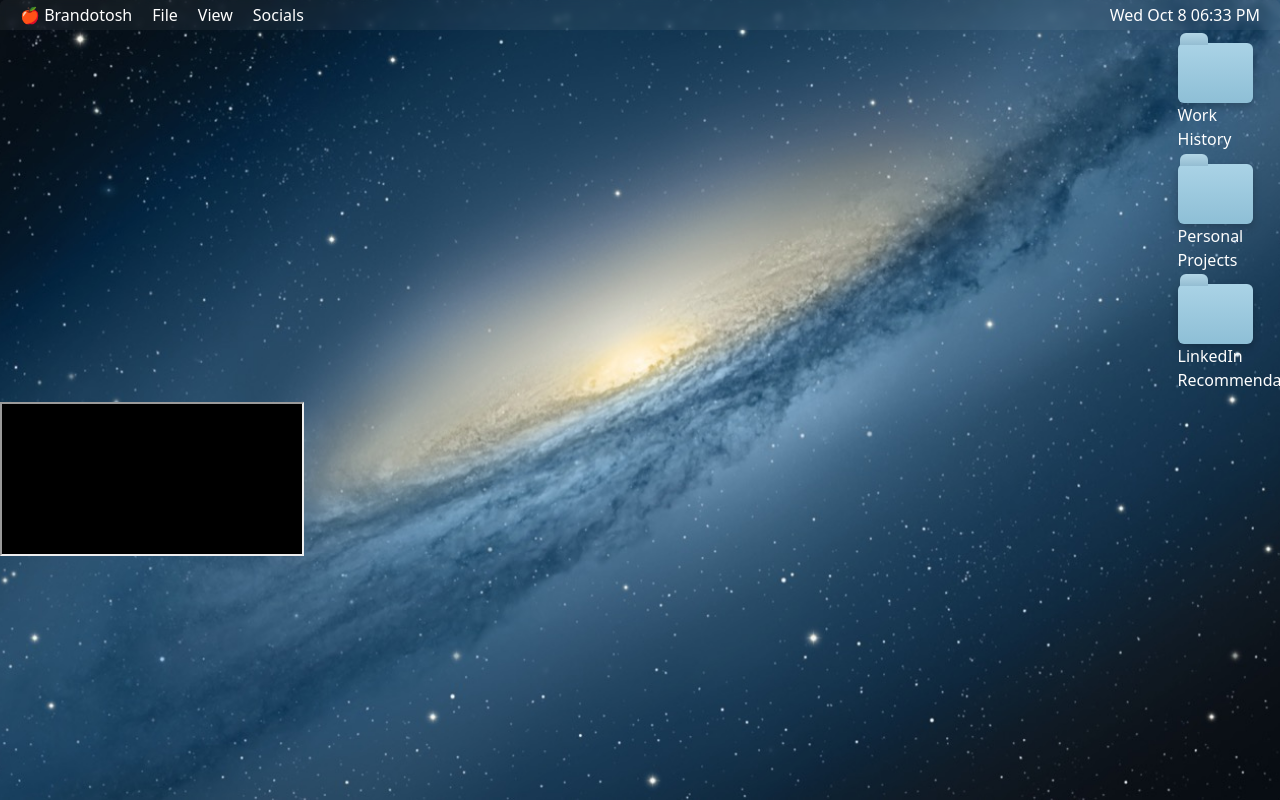
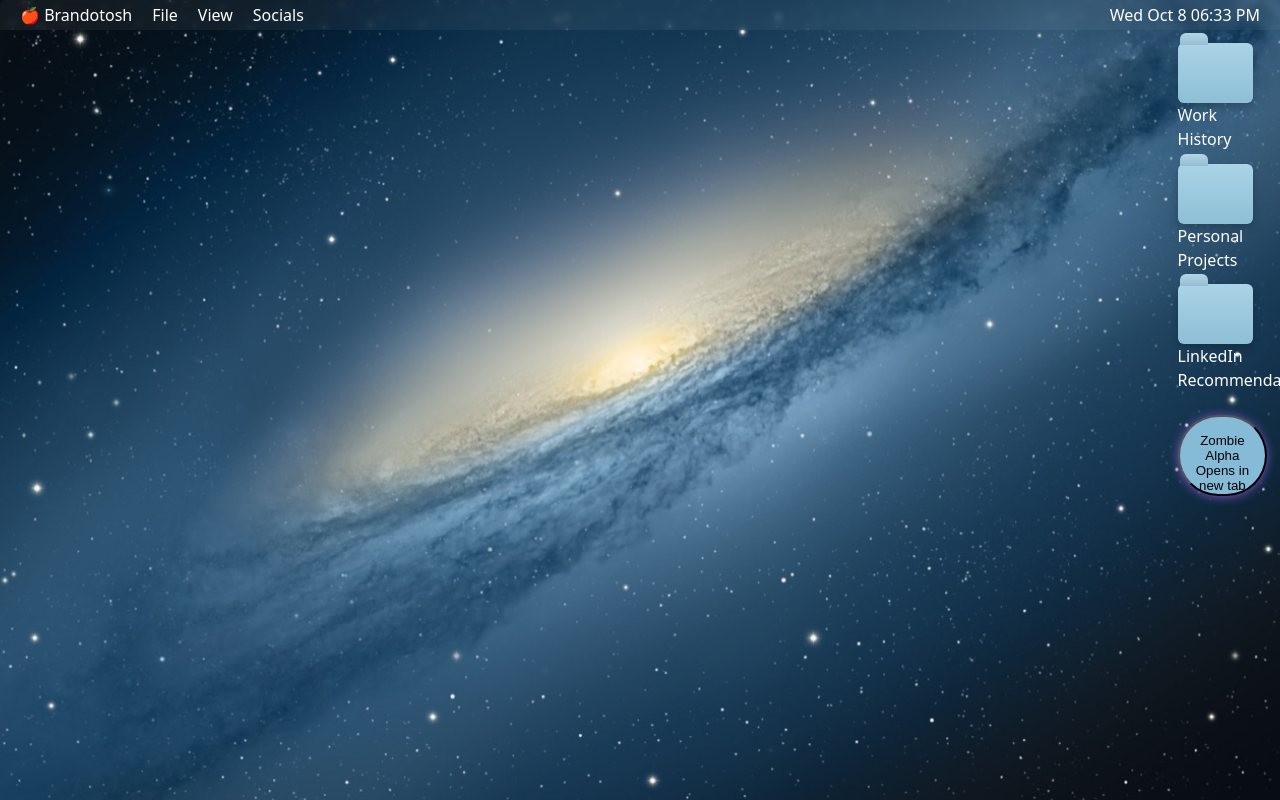
Before and after one commit to B-Rasmussen/portfolio, a React (Vite) app: page / in a window 1280 px wide. Built offline with nearby package versions, Linux system fonts and the light colour scheme.

Commit message:
update file path

```diff
--- a/src/pages/DesktopResumePage.tsx
+++ b/src/pages/DesktopResumePage.tsx
@@ -16,7 +16,7 @@ import "../style/desktopResumeStyle.css";
 // };
 
 function DesktopResumePage() {
-// { navigateTo }: NavBarProps
+    // { navigateTo }: NavBarProps
     const {
         isWorkHistoryFolderOpen,
         isProjectsFolderOpen,
@@ -55,7 +55,7 @@ function DesktopResumePage() {
                 onClick={openLinkedInRecommendations}
                 folderName="LinkedIn Recommendations"
             />
-            {/* <button
+            <button
                 style={{
                     marginTop: "1%",
                     marginLeft: "92%",
@@ -70,15 +70,15 @@ function DesktopResumePage() {
                     window.open(
                         `/src/game_files/godot.html`,
                         "_blank",
-                        'noopener,noreferrer'
+                        "noopener,noreferrer"
                     )
                 }
             >
                 <img src="" />
                 <div>Zombie Alpha</div>
                 <div>Opens in new tab</div>
-            </button> */}
-            <iframe src="portfolio/src/game_files/godot.html" />
+            </button>
+            {/* <iframe src="portfolio/src/game_files/godot.html" /> */}
             <div id="desktop-draggable-area">
                 {isWorkHistoryFolderOpen && (
                     <FolderContainer
```
